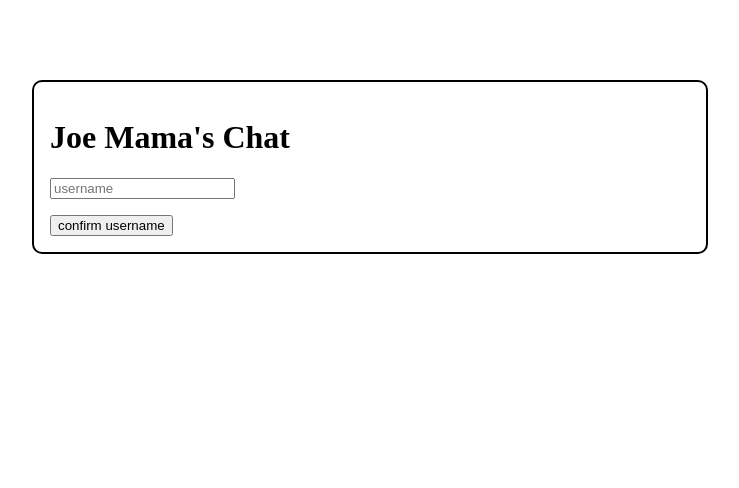
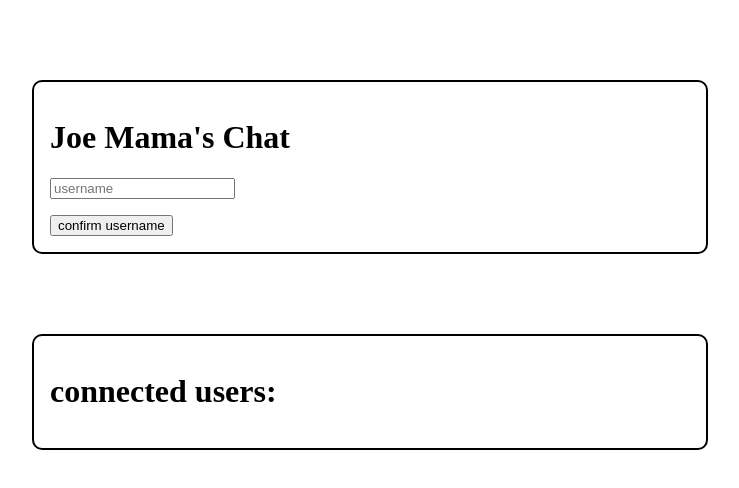
Before and after one commit to Martekode/chatroom-exercise, a plain HTML site: page client/index.html in a window 1280 px wide. Shown: the whole page, without its empty margins (270-1009 px from the left). Drawn offline with nearby package versions, Linux system fonts and the light colour scheme; no server answers.

Commit message:
added classname and styling to listTarget

```diff
--- a/client/index.html
+++ b/client/index.html
@@ -26,7 +26,9 @@
             <button id="2ME">2 ME</button>
         </div>
     </div>
-    <div id="listTarget"></div>
+    <div id="listTarget" class="container">
+      <h1>connected users:</h1>
+    </div>
     <script src="/socket.io/socket.io.js"></script>
     <script src="script.js"></script>
   </body>
```
